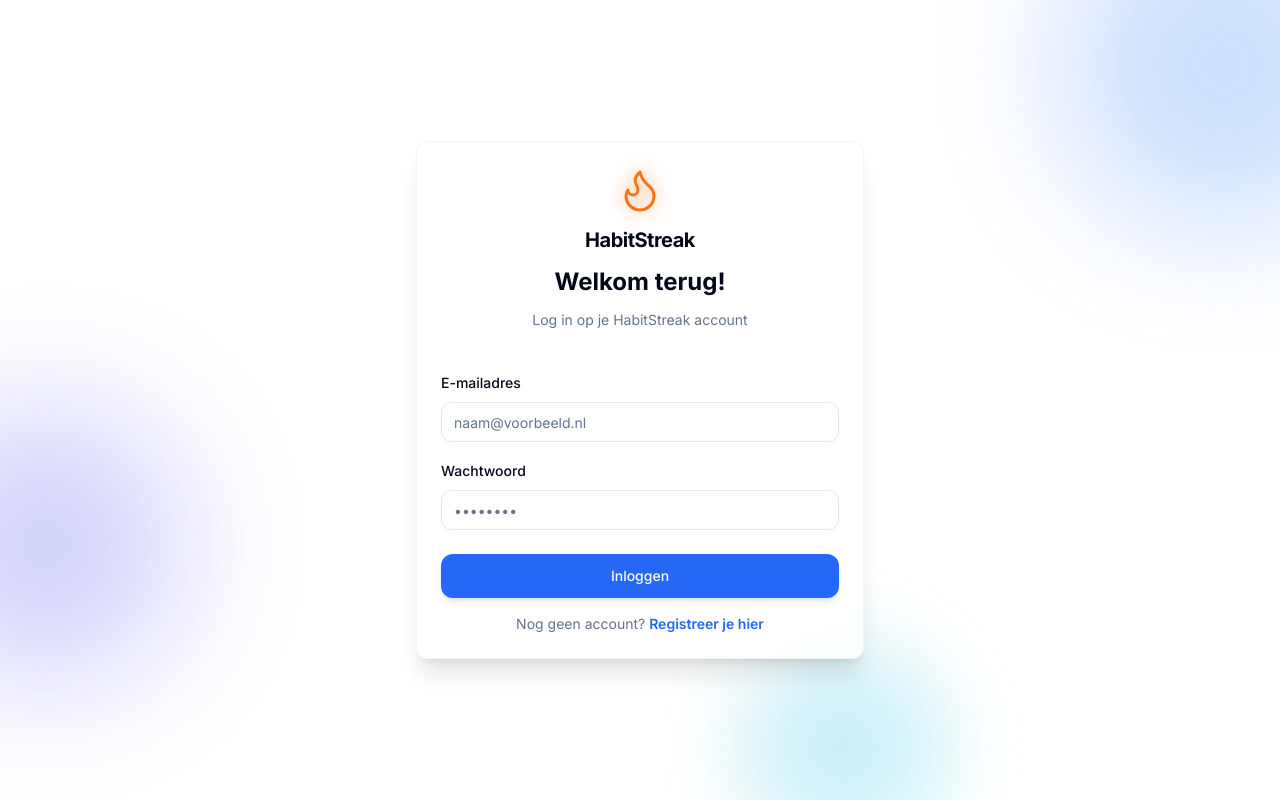
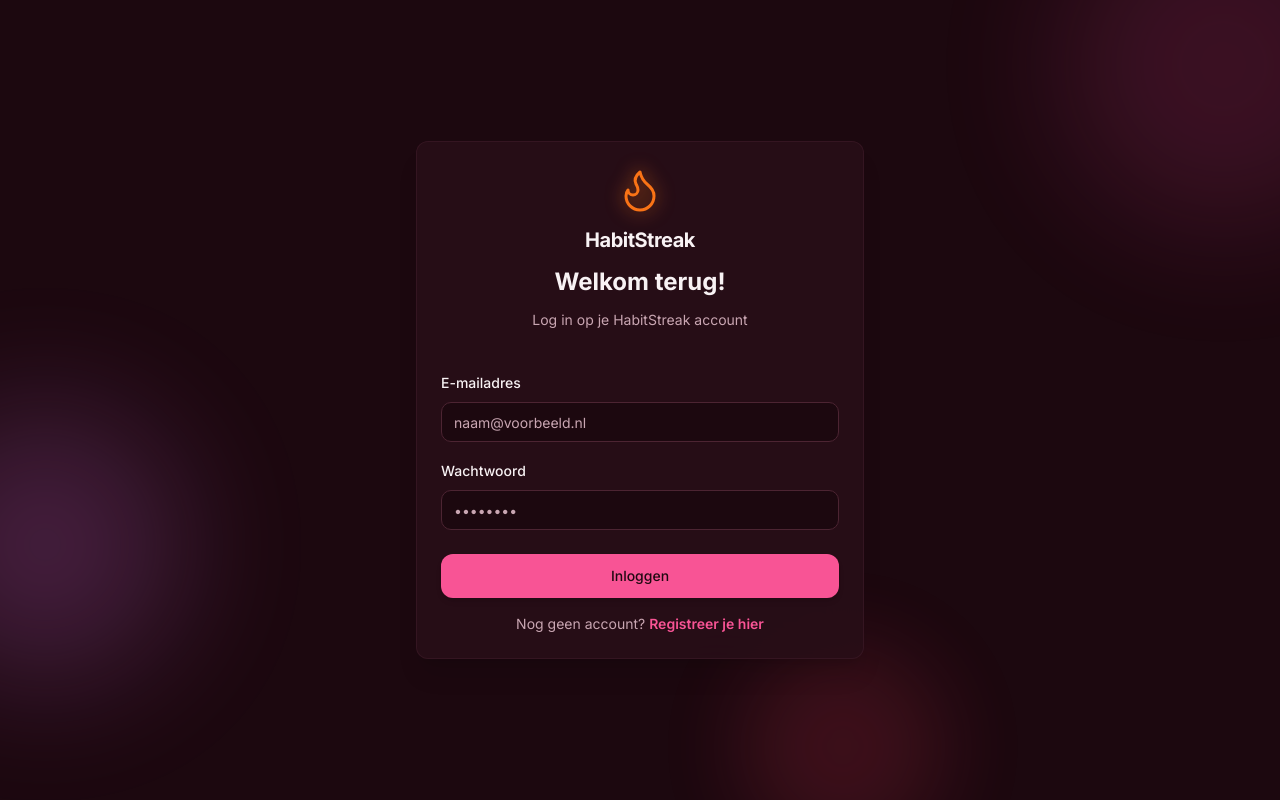
Before and after one commit to pvdochtend/habitstreak, a Next.js app: page /login in a window 1280 px wide. Built offline with nearby package versions, Linux system fonts and the light colour scheme; no server answers.

Commit message:
Dark and pink..

```diff
--- a/src/contexts/theme-context.tsx
+++ b/src/contexts/theme-context.tsx
@@ -24,8 +24,8 @@
 
 export function ThemeProvider({
   children,
-  initialColorScheme = 'blue',
-  initialDarkMode = false,
+  initialColorScheme = 'pink',
+  initialDarkMode = true,
 }: {
   children: ReactNode
   initialColorScheme?: ColorScheme
```
